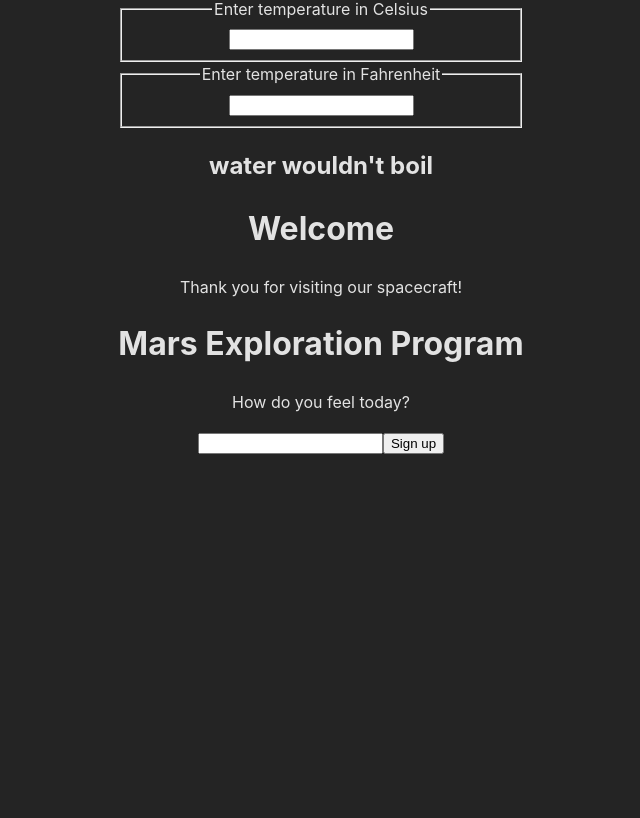
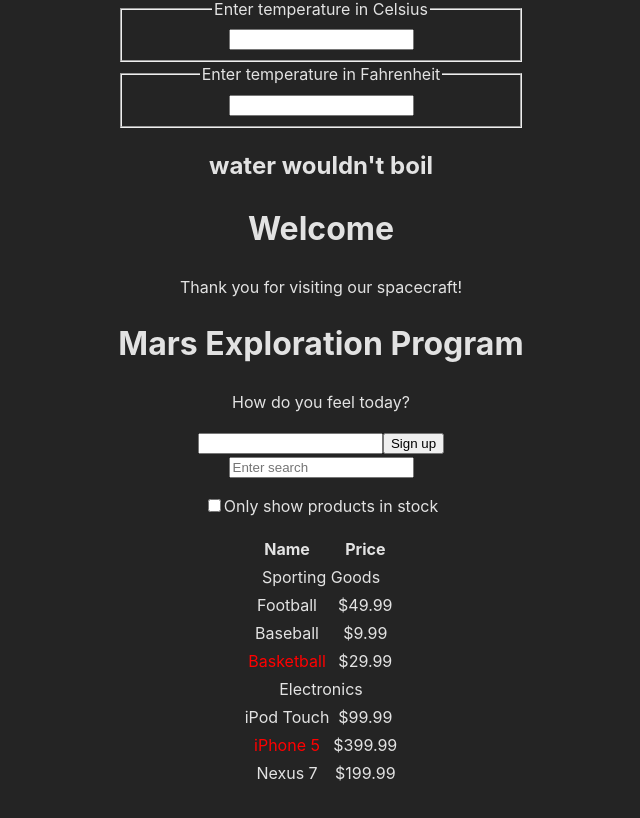
Before and after one commit to repsweet080303/react-training, a React (Vite) app in the folder vite-project-tsx/: page / in a window 1280 px wide. Shown: the part 463-1281 px from the top of the page, without its empty margins (319-959 px from the left). Before the commit the page ends 949 px from the top, so only its background shows below. Built offline with nearby package versions, Linux system fonts and the light colour scheme.

Commit message:
#12 define SearchBar, ProductTable, ProductRow, ProductCategoryRow and FilterableProductTable component and file data in folder thinkingReact

```diff
--- a/vite-project-tsx/src/App.css
+++ b/vite-project-tsx/src/App.css
@@ -21,3 +21,7 @@ ul {
 .form-label {
   margin: 0 4px;
 }
+
+table {
+  margin: 0 auto;
+}
--- a/vite-project-tsx/src/App.tsx
+++ b/vite-project-tsx/src/App.tsx
@@ -8,6 +8,8 @@ import Reservation from './form/Reservation';
 import Caculator from './LiftingStateUp/Calculator';
 import WelcomeDialog from './composition/WelcomeDialog';
 import SignUpDialog from './composition/SignUpDialog';
+import FilterableProductTable from './thinkingReact/FilterableProductTable';
+import PRODUCTS from './thinkingReact/data';
 function App() {
   return (
     <div className='App'>
@@ -17,9 +19,10 @@ function App() {
       <ListNumber number={[2, 2, 7, 3, 7]} />
       <NameForm />
       <Reservation />
-      <Caculator/>
-      <WelcomeDialog/>
-      <SignUpDialog/>
+      <Caculator />
+      <WelcomeDialog />
+      <SignUpDialog />
+      <FilterableProductTable product={PRODUCTS} />
     </div>
   );
 }
--- /dev/null
+++ b/vite-project-tsx/src/thinkingReact/FilterableProductTable.tsx
@@ -0,0 +1,27 @@
+import React from 'react';
+import SearchBar from './SearchBar';
+import ProductTable from './ProductTable';
+
+interface Product {
+  category: string;
+  name: string;
+  price: string;
+  stocked: boolean;
+}
+
+interface Props {
+  product: Product[];
+}
+
+class FilterableProductTable extends React.Component<Props> {
+  render(): React.ReactNode {
+    return (
+      <>
+        <SearchBar />
+        <ProductTable product={this.props.product} />
+      </>
+    );
+  }
+}
+
+export default FilterableProductTable;
--- /dev/null
+++ b/vite-project-tsx/src/thinkingReact/ProductCategoryRow.tsx
@@ -0,0 +1,20 @@
+import React from 'react';
+
+interface Props {
+  category: string;
+}
+
+class ProductCategoryRow extends React.Component<Props> {
+  render(): React.ReactNode {
+    const category = this.props.category;
+    return (
+      <>
+        <tr>
+          <td colSpan={2}>{category}</td>
+        </tr>
+      </>
+    );
+  }
+}
+
+export default ProductCategoryRow;
--- /dev/null
+++ b/vite-project-tsx/src/thinkingReact/ProductRow.tsx
@@ -0,0 +1,32 @@
+import React from 'react';
+
+interface Product {
+  name: string;
+  price: string;
+  stocked: boolean;
+}
+
+interface Props {
+  product: Product;
+}
+
+class ProductRow extends React.Component<Props> {
+  render(): React.ReactNode {
+    const product = this.props.product;
+    const name = product.stocked ? (
+      product.name
+    ) : (
+      <span style={{ color: 'red' }}>{product.name}</span>
+    );
+    return (
+      <>
+        <tr>
+          <td>{name}</td>
+          <td>{product.price}</td>
+        </tr>
+      </>
+    );
+  }
+}
+
+export default ProductRow;
--- /dev/null
+++ b/vite-project-tsx/src/thinkingReact/ProductTable.tsx
@@ -0,0 +1,51 @@
+import React from 'react';
+import ProductCategoryRow from './ProductCategoryRow';
+import ProductRow from './ProductRow';
+
+interface Product {
+  name: string;
+  category: string;
+  price: string;
+  stocked: boolean;
+}
+
+interface Props {
+  product: Product[];
+}
+
+class ProductTable extends React.Component<Props> {
+  render(): React.ReactNode {
+    const product = this.props.product;
+    const row: JSX.Element[] = [];
+    let lastestCategory = '';
+
+    this.props.product.forEach((product) => {
+      if (product.category !== lastestCategory) {
+        row.push(
+          <ProductCategoryRow
+            category={product.category}
+            key={product.category}
+          />
+        );
+      }
+      row.push(<ProductRow product={product} key={product.name} />);
+      console.log(row);
+
+      lastestCategory = product.category;
+    });
+
+    return (
+      <>
+        <table>
+          <thead>
+            <th>Name</th>
+            <th>Price</th>
+          </thead>
+          <tbody>{row}</tbody>
+        </table>
+      </>
+    );
+  }
+}
+
+export default ProductTable;
--- /dev/null
+++ b/vite-project-tsx/src/thinkingReact/SearchBar.tsx
@@ -0,0 +1,19 @@
+import React from 'react';
+
+class SearchBar extends React.Component {
+  render(): React.ReactNode {
+    return (
+      <>
+        <form>
+          <input type='text' placeholder='Enter search' />
+          <p className='description'>
+            <input type='checkbox' />
+            Only show products in stock
+          </p>
+        </form>
+      </>
+    );
+  }
+}
+
+export default SearchBar;
--- /dev/null
+++ b/vite-project-tsx/src/thinkingReact/data.tsx
@@ -0,0 +1,37 @@
+import React from 'react';
+
+const PRODUCTS = [
+  {
+    category: 'Sporting Goods',
+    price: '$49.99',
+    stocked: true,
+    name: 'Football',
+  },
+  {
+    category: 'Sporting Goods',
+    price: '$9.99',
+    stocked: true,
+    name: 'Baseball',
+  },
+  {
+    category: 'Sporting Goods',
+    price: '$29.99',
+    stocked: false,
+    name: 'Basketball',
+  },
+  {
+    category: 'Electronics',
+    price: '$99.99',
+    stocked: true,
+    name: 'iPod Touch',
+  },
+  {
+    category: 'Electronics',
+    price: '$399.99',
+    stocked: false,
+    name: 'iPhone 5',
+  },
+  { category: 'Electronics', price: '$199.99', stocked: true, name: 'Nexus 7' },
+];
+
+export default PRODUCTS;
```
